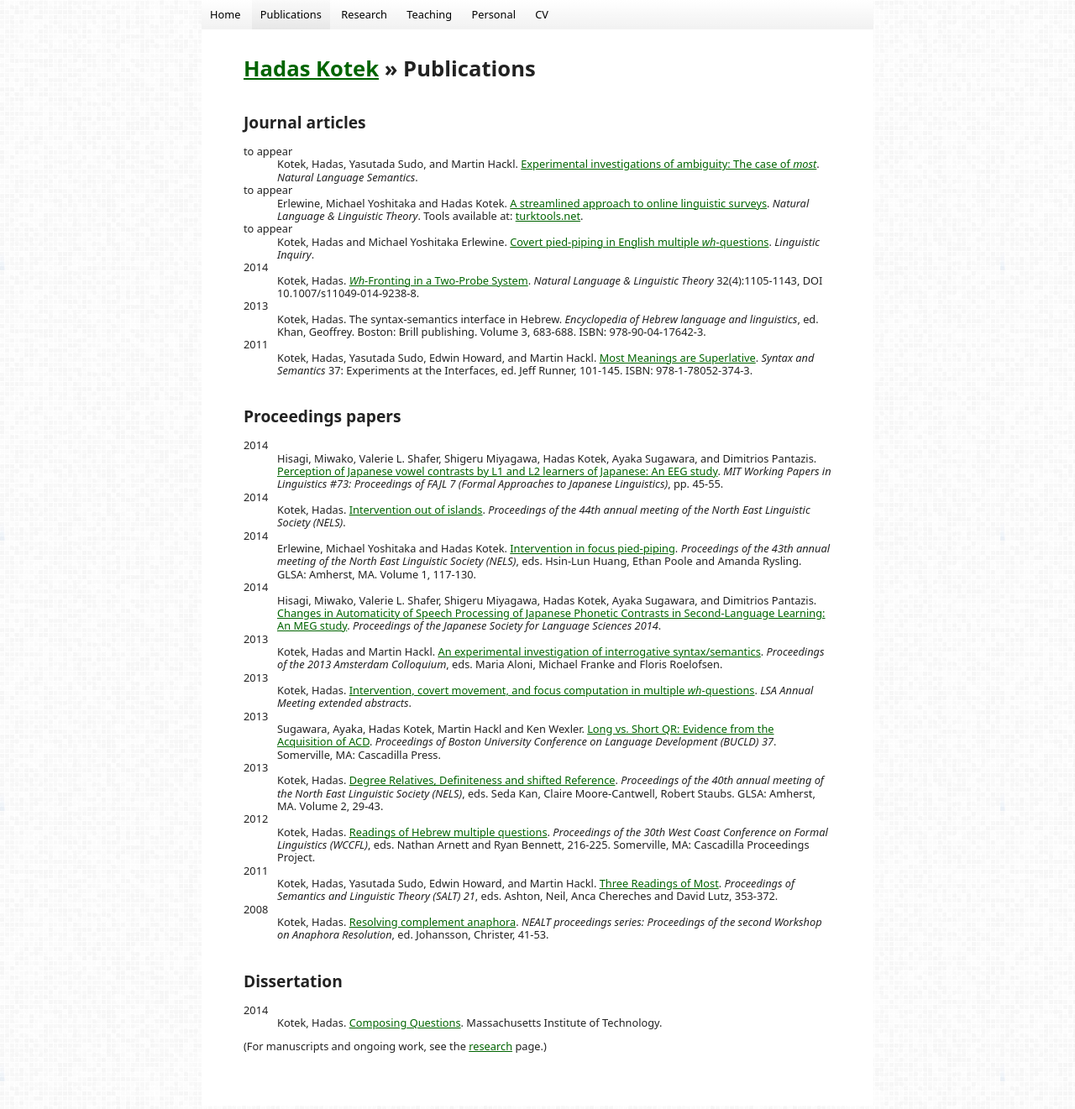
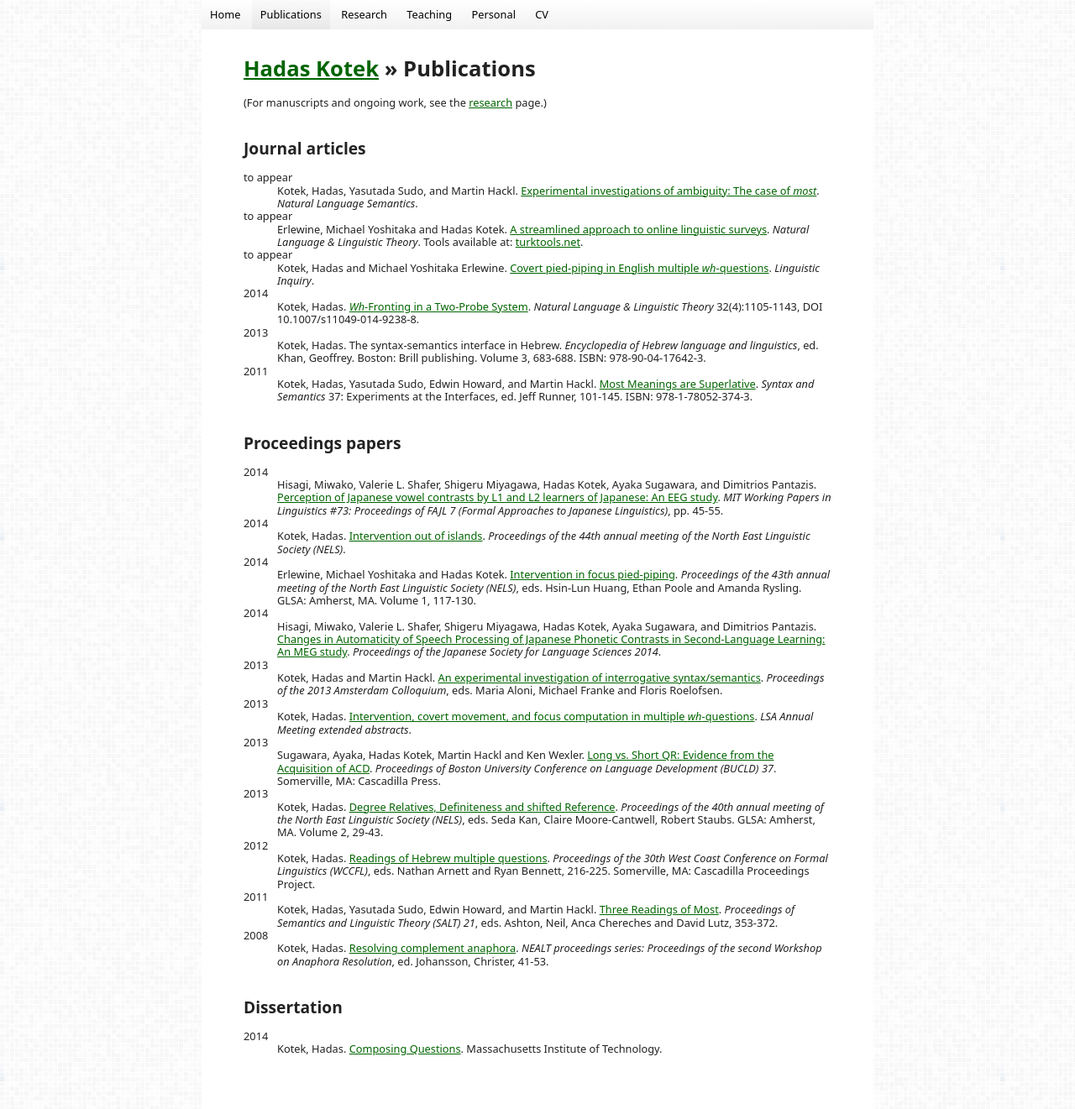
Before and after one commit to hkotek/hkotek.com, a Jekyll site: the page built from publications.md, in a window 1280 px wide and 1321 px high. Shown: the whole window at 84% size. Built offline with Jekyll 4.4.1, drawn with Linux system fonts in a browser that asks for light colours; part of the change alters nothing that is shown.

```diff
--- a/publications.md
+++ b/publications.md
@@ -2,6 +2,8 @@
 layout: default
 title: Publications
 ---
+
+(For manuscripts and ongoing work, see the [research](http://hkotek.com/research.html) page.)
 
 Journal articles
 ----------------
@@ -67,5 +69,3 @@ Dissertation
 
 2014
 : Kotek, Hadas. [Composing Questions](http://ling.auf.net/lingbuzz/002231/current.pdf?_s=mFXst8rtWr5B1Rhc). Massachusetts Institute of Technology.
-
-(For manuscripts and ongoing work, see the [research](http://hkotek.com/research.html) page.)
```
